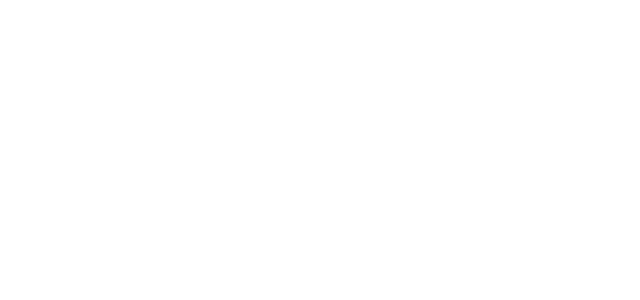
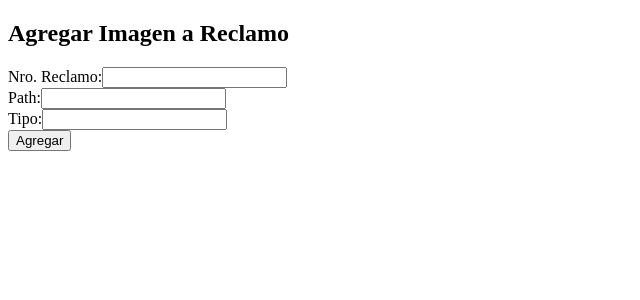
Before and after one commit to viccmedina91/api_tpo, a React (Create React App) app in the folder api_front/: page /imagenes/agregar in a window 1280 px wide. Before the commit this address had no page. Shown: the top 300 px of the page, without its empty margins (0-640 px from the left). Built offline with nearby package versions, Linux system fonts and the light colour scheme.

Commit message:
agregamos la funcion de add imagenes a los reclamos

```diff
--- /dev/null
+++ b/api_front/src/AddImagen.js
@@ -0,0 +1,98 @@
+import React, { useState } from 'react';
+
+function AddImagen() {
+    const [reclamoid, setReclamoID] = useState('');
+    const [path, setPath] = useState('');
+    const [tipo, setTipo] = useState('');
+
+
+    const handleReclamoChange = (e) => {
+        setReclamoID(e.target.value);
+    };
+
+    const handlePathChange = (e) => {
+        setPath(e.target.value);
+    };
+
+    const handleTipoChange = (e) => {
+        setTipo(e.target.value);
+    };
+
+
+    const handleSubmit = (e) => {
+        e.preventDefault();
+
+        // Crear un objeto con los datos del formulario
+        const newItem = {
+            reclamoid: reclamoid,
+            path: path,
+            tipo: tipo,
+
+        };
+        console.log(newItem);
+        // Realizar la solicitud POST al backend utilizando fetch
+        fetch('http://localhost:8080/imagenes/crear', {
+            method: 'POST',
+            headers: {
+                'Content-Type': 'application/json',
+            },
+            body: JSON.stringify(newItem),
+        })
+            .then((response) => {
+                if (!response.ok) {
+                    throw new Error('Network response was not ok');
+                }
+                return response.json();
+            })
+            .then((data) => {
+                // Realizar acciones adicionales después de la inserción exitosa
+                console.log('Elemento agregado exitosamente:', data);
+                // Restablecer los campos del formulario
+                setReclamoID('');
+                setPath('');
+                setTipo('');
+
+            })
+            .catch((error) => {
+                console.error('Error al agregar el elemento:', error);
+            });
+    };
+
+    return (
+        <div>
+            <h2>Agregar Imagen a Reclamo</h2>
+            <form onSubmit={handleSubmit}>
+                <div>
+                    <label htmlFor="reclamoid">Nro. Reclamo:</label>
+                    <input
+                        type="number"
+                        id="reclamoid"
+                        value={reclamoid}
+                        onChange={handleReclamoChange}
+                    />
+                </div>
+                <div>
+                    <label htmlFor="path">Path:</label>
+                    <input
+                        type="text"
+                        id="path"
+                        value={path}
+                        onChange={handlePathChange}
+                    />
+                </div>
+                <div>
+                    <label htmlFor="tipo">Tipo:</label>
+                    <input
+                        type="text"
+                        id="tipo"
+                        value={tipo}
+                        onChange={handleTipoChange}
+                    />
+                </div>
+                <button type="submit">Agregar</button>
+            </form>
+        </div>
+    );
+}
+
+export default AddImagen;
--- a/api_front/src/Layout.js
+++ b/api_front/src/Layout.js
@@ -79,6 +79,9 @@
                                 <Link to="/reclamos/agregar">Agregar Reclamo</Link>
                             </li>
                             <li>
+                                <Link to="/imagenes/agregar">Agregar Imagen a Reclamo</Link>
+                            </li>
+                            <li>
                                 <Link to="/estados/listar">Listar Estados</Link>
                             </li>
                         </ul>
--- a/api_front/src/index.js
+++ b/api_front/src/index.js
@@ -22,6 +22,7 @@
 import AddDuenio from "./AddDuenio";
 import AddInquilino from "./AddInquilino";
 import ListadoEstado from "./ListadoEstado";
+import AddImagen from "./AddImagen";
 
 export default function App() {
   return (
@@ -50,6 +51,7 @@
         <Route path="/reclamos/listar/unidad" element={<SearchReclamoUnidad />}></Route>
         <Route path="/reclamos/listar/persona" element={<SearchReclamoPersona />}></Route>
         <Route path="/reclamos/agregar" element={<AddReclamo />}></Route>
+        <Route path="/imagenes/agregar" element={<AddImagen />}></Route>
         <Route path="/reclamos/listar/nro" element={<SearchReclamo />}></Route>
 
         <Route path="/estados/listar/" element={<ListadoEstado />}></Route>
```
Also changed, not shown: 2 other files (tests, documents, lock files or other folders).
